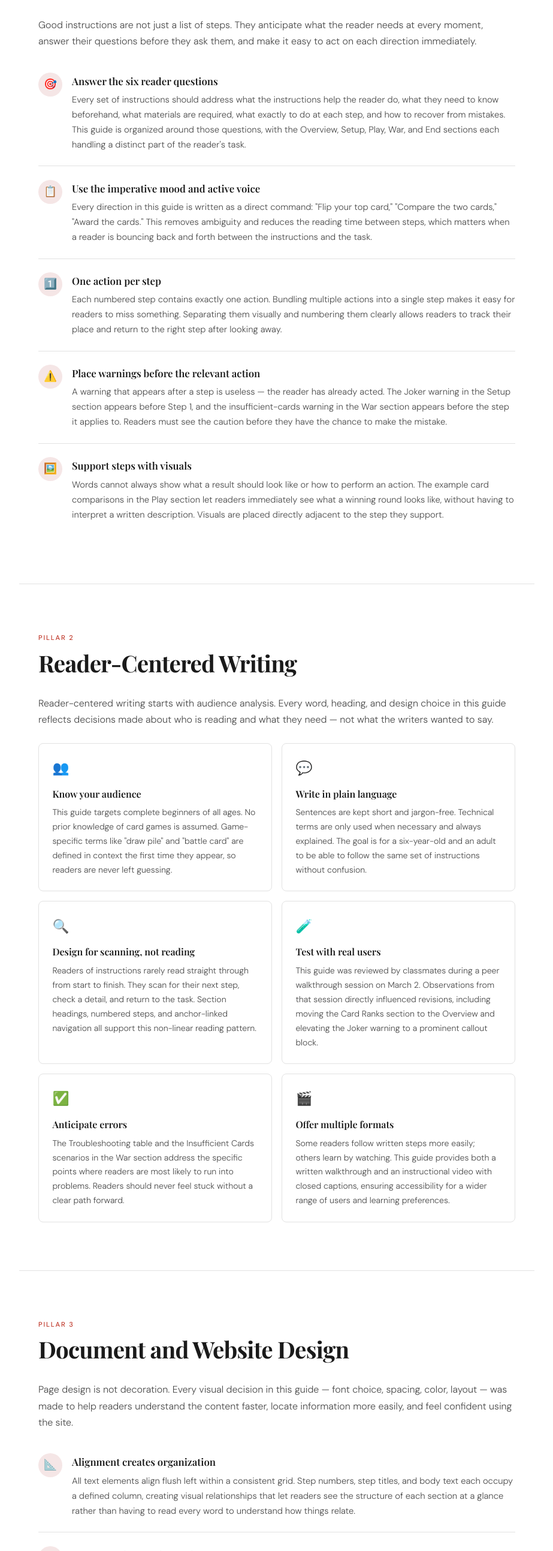
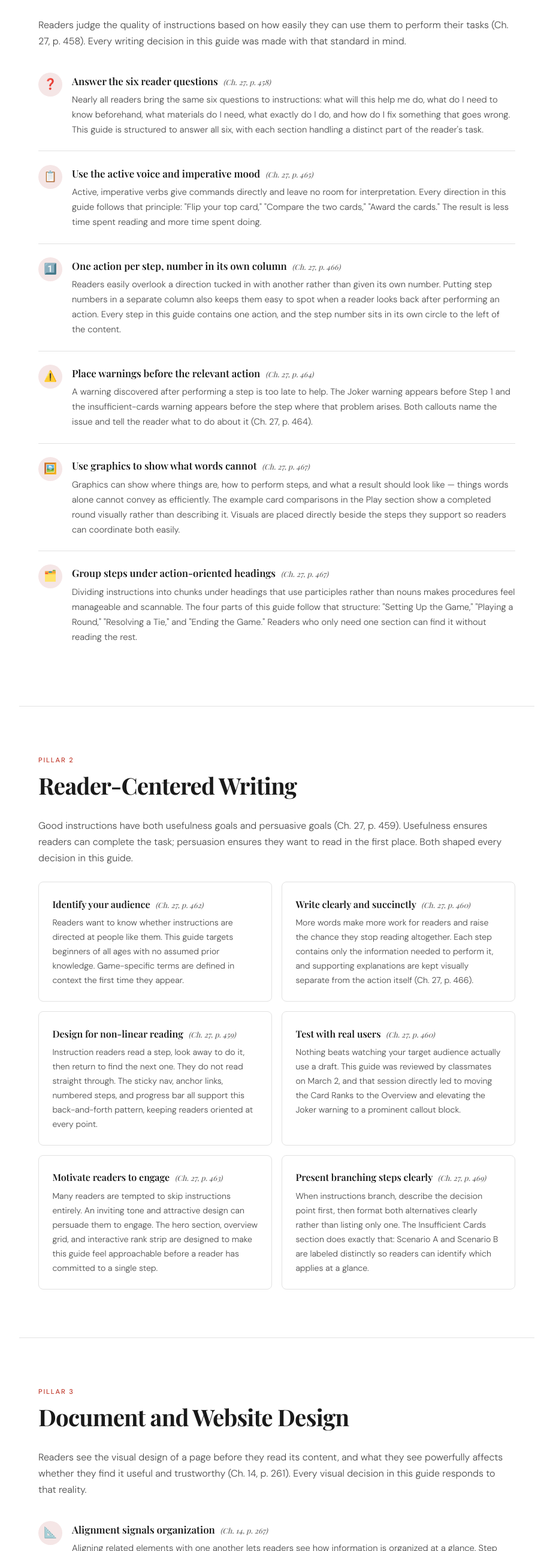
Before and after one commit to lucasle-28/wrt307-cards, a plain HTML site: page best-practices.html in a window 1280 px wide. Shown: the part 214-2800 px from the top of the page at 60% size, without its empty margins (178-1101 px from the left). Drawn offline with nearby package versions, Linux system fonts and the light colour scheme.

Commit message:
reivison

```diff
--- a/best-practices.html
+++ b/best-practices.html
@@ -9,6 +9,12 @@
 <link href="https://fonts.googleapis.com/css2?family=Playfair+Display:wght@400;600;700&family=DM+Sans:wght@300;400;500&display=swap" rel="stylesheet" />
 <link rel="stylesheet" href="styles.css" />
 <style>
+  .cite {
+    font-size: 0.78rem;
+    color: var(--ink-soft);
+    font-style: italic;
+    margin-left: 0.3rem;
+  }
   .bp-grid {
     display: grid;
     grid-template-columns: 1fr 1fr;
@@ -20,25 +26,14 @@
     border-radius: 8px;
     padding: 1.4rem;
     transition: border-color var(--transition), transform var(--transition), box-shadow var(--transition);
-    cursor: default;
   }
   .bp-card:hover {
     border-color: var(--red);
     transform: translateY(-3px);
     box-shadow: 0 12px 28px rgba(0,0,0,0.07);
   }
-  .bp-card-icon {
-    font-size: 1.4rem;
-    margin-bottom: 0.6rem;
-  }
-  .bp-card h3 {
-    font-size: 1rem;
-    margin-bottom: 0.4rem;
-  }
-  .bp-card p {
-    font-size: 0.88rem;
-    margin: 0;
-  }
+  .bp-card h3 { font-size: 1rem; margin-bottom: 0.4rem; }
+  .bp-card p { font-size: 0.88rem; margin: 0; }
   .principle-row {
     display: flex;
     gap: 1rem;
@@ -66,8 +61,6 @@
 </head>
 <body>
 
-<div id="progress-bar"></div>
-
 <nav>
   <div class="nav-inner">
     <a class="nav-logo" href="index.html"><span>♠</span> War: The Card Game</a>
@@ -88,45 +81,53 @@
 <section>
   <div class="section-label">Pillar 1</div>
   <h2>Instructional Writing</h2>
-  <p>Good instructions are not just a list of steps. They anticipate what the reader needs at every moment, answer their questions before they ask them, and make it easy to act on each direction immediately.</p>
+  <p>Readers judge the quality of instructions based on how easily they can use them to perform their tasks (Ch. 27, p. 458). Every writing decision in this guide was made with that standard in mind.</p>
 
   <div class="principle-row">
-    <div class="principle-icon">🎯</div>
+    <div class="principle-icon">❓</div>
     <div class="principle-body">
-      <h3>Answer the six reader questions</h3>
-      <p>Every set of instructions should address what the instructions help the reader do, what they need to know beforehand, what materials are required, what exactly to do at each step, and how to recover from mistakes. This guide is organized around those questions, with the Overview, Setup, Play, War, and End sections each handling a distinct part of the reader's task.</p>
+      <h3>Answer the six reader questions <span class="cite">(Ch. 27, p. 458)</span></h3>
+      <p>Nearly all readers bring the same six questions to instructions: what will this help me do, what do I need to know beforehand, what materials do I need, what exactly do I do, and how do I fix something that goes wrong. This guide is structured to answer all six, with each section handling a distinct part of the reader's task.</p>
     </div>
   </div>
 
   <div class="principle-row">
     <div class="principle-icon">📋</div>
     <div class="principle-body">
-      <h3>Use the imperative mood and active voice</h3>
-      <p>Every direction in this guide is written as a direct command: "Flip your top card," "Compare the two cards," "Award the cards." This removes ambiguity and reduces the reading time between steps, which matters when a reader is bouncing back and forth between the instructions and the task.</p>
+      <h3>Use the active voice and imperative mood <span class="cite">(Ch. 27, p. 465)</span></h3>
+      <p>Active, imperative verbs give commands directly and leave no room for interpretation. Every direction in this guide follows that principle: "Flip your top card," "Compare the two cards," "Award the cards." The result is less time spent reading and more time spent doing.</p>
     </div>
   </div>
 
   <div class="principle-row">
     <div class="principle-icon">1️⃣</div>
     <div class="principle-body">
-      <h3>One action per step</h3>
-      <p>Each numbered step contains exactly one action. Bundling multiple actions into a single step makes it easy for readers to miss something. Separating them visually and numbering them clearly allows readers to track their place and return to the right step after looking away.</p>
+      <h3>One action per step, number in its own column <span class="cite">(Ch. 27, p. 466)</span></h3>
+      <p>Readers easily overlook a direction tucked in with another rather than given its own number. Putting step numbers in a separate column also keeps them easy to spot when a reader looks back after performing an action. Every step in this guide contains one action, and the step number sits in its own circle to the left of the content.</p>
     </div>
   </div>
 
   <div class="principle-row">
     <div class="principle-icon">⚠️</div>
     <div class="principle-body">
-      <h3>Place warnings before the relevant action</h3>
-      <p>A warning that appears after a step is useless — the reader has already acted. The Joker warning in the Setup section appears before Step 1, and the insufficient-cards warning in the War section appears before the step it applies to. Readers must see the caution before they have the chance to make the mistake.</p>
+      <h3>Place warnings before the relevant action <span class="cite">(Ch. 27, p. 464)</span></h3>
+      <p>A warning discovered after performing a step is too late to help. The Joker warning appears before Step 1 and the insufficient-cards warning appears before the step where that problem arises. Both callouts name the issue and tell the reader what to do about it (Ch. 27, p. 464).</p>
     </div>
   </div>
 
   <div class="principle-row">
     <div class="principle-icon">🖼️</div>
     <div class="principle-body">
-      <h3>Support steps with visuals</h3>
-      <p>Words cannot always show what a result should look like or how to perform an action. The example card comparisons in the Play section let readers immediately see what a winning round looks like, without having to interpret a written description. Visuals are placed directly adjacent to the step they support.</p>
+      <h3>Use graphics to show what words cannot <span class="cite">(Ch. 27, p. 467)</span></h3>
+      <p>Graphics can show where things are, how to perform steps, and what a result should look like — things words alone cannot convey as efficiently. The example card comparisons in the Play section show a completed round visually rather than describing it. Visuals are placed directly beside the steps they support so readers can coordinate both easily.</p>
+    </div>
+  </div>
+
+  <div class="principle-row">
+    <div class="principle-icon">🗂️</div>
+    <div class="principle-body">
+      <h3>Group steps under action-oriented headings <span class="cite">(Ch. 27, p. 467)</span></h3>
+      <p>Dividing instructions into chunks under headings that use participles rather than nouns makes procedures feel manageable and scannable. The four parts of this guide follow that structure: "Setting Up the Game," "Playing a Round," "Resolving a Tie," and "Ending the Game." Readers who only need one section can find it without reading the rest.</p>
     </div>
   </div>
 </section>
@@ -135,39 +136,40 @@
 <section>
   <div class="section-label">Pillar 2</div>
   <h2>Reader-Centered Writing</h2>
-  <p>Reader-centered writing starts with audience analysis. Every word, heading, and design choice in this guide reflects decisions made about who is reading and what they need — not what the writers wanted to say.</p>
+  <p>Good instructions have both usefulness goals and persuasive goals (Ch. 27, p. 459). Usefulness ensures readers can complete the task; persuasion ensures they want to read in the first place. Both shaped every decision in this guide.</p>
 
   <div class="bp-grid">
+
     <div class="bp-card">
-      <div class="bp-card-icon">👥</div>
-      <h3>Know your audience</h3>
-      <p>This guide targets complete beginners of all ages. No prior knowledge of card games is assumed. Game-specific terms like "draw pile" and "battle card" are defined in context the first time they appear, so readers are never left guessing.</p>
+      <h3>Identify your audience <span class="cite">(Ch. 27, p. 462)</span></h3>
+      <p>Readers want to know whether instructions are directed at people like them. This guide targets beginners of all ages with no assumed prior knowledge. Game-specific terms are defined in context the first time they appear.</p>
     </div>
+
     <div class="bp-card">
-      <div class="bp-card-icon">💬</div>
-      <h3>Write in plain language</h3>
-      <p>Sentences are kept short and jargon-free. Technical terms are only used when necessary and always explained. The goal is for a six-year-old and an adult to be able to follow the same set of instructions without confusion.</p>
+      <h3>Write clearly and succinctly <span class="cite">(Ch. 27, p. 460)</span></h3>
+      <p>More words make more work for readers and raise the chance they stop reading altogether. Each step contains only the information needed to perform it, and supporting explanations are kept visually separate from the action itself (Ch. 27, p. 466).</p>
     </div>
+
     <div class="bp-card">
-      <div class="bp-card-icon">🔍</div>
-      <h3>Design for scanning, not reading</h3>
-      <p>Readers of instructions rarely read straight through from start to finish. They scan for their next step, check a detail, and return to the task. Section headings, numbered steps, and anchor-linked navigation all support this non-linear reading pattern.</p>
+      <h3>Design for non-linear reading <span class="cite">(Ch. 27, p. 459)</span></h3>
+      <p>Instruction readers read a step, look away to do it, then return to find the next one. They do not read straight through. The sticky nav, anchor links, numbered steps, and progress bar all support this back-and-forth pattern, keeping readers oriented at every point.</p>
     </div>
+
     <div class="bp-card">
-      <div class="bp-card-icon">🧪</div>
-      <h3>Test with real users</h3>
-      <p>This guide was reviewed by classmates during a peer walkthrough session on March 2. Observations from that session directly influenced revisions, including moving the Card Ranks section to the Overview and elevating the Joker warning to a prominent callout block.</p>
+      <h3>Test with real users <span class="cite">(Ch. 27, p. 460)</span></h3>
+      <p>Nothing beats watching your target audience actually use a draft. This guide was reviewed by classmates on March 2, and that session directly led to moving the Card Ranks to the Overview and elevating the Joker warning to a prominent callout block.</p>
     </div>
+
     <div class="bp-card">
-      <div class="bp-card-icon">✅</div>
-      <h3>Anticipate errors</h3>
-      <p>The Troubleshooting table and the Insufficient Cards scenarios in the War section address the specific points where readers are most likely to run into problems. Readers should never feel stuck without a clear path forward.</p>
+      <h3>Motivate readers to engage <span class="cite">(Ch. 27, p. 463)</span></h3>
+      <p>Many readers are tempted to skip instructions entirely. An inviting tone and attractive design can persuade them to engage. The hero section, overview grid, and interactive rank strip are designed to make this guide feel approachable before a reader has committed to a single step.</p>
     </div>
+
     <div class="bp-card">
-      <div class="bp-card-icon">🎬</div>
-      <h3>Offer multiple formats</h3>
-      <p>Some readers follow written steps more easily; others learn by watching. This guide provides both a written walkthrough and an instructional video with closed captions, ensuring accessibility for a wider range of users and learning preferences.</p>
+      <h3>Present branching steps clearly <span class="cite">(Ch. 27, p. 469)</span></h3>
+      <p>When instructions branch, describe the decision point first, then format both alternatives clearly rather than listing only one. The Insufficient Cards section does exactly that: Scenario A and Scenario B are labeled distinctly so readers can identify which applies at a glance.</p>
     </div>
+
   </div>
 </section>
 
@@ -175,53 +177,53 @@
 <section>
   <div class="section-label">Pillar 3</div>
   <h2>Document and Website Design</h2>
-  <p>Page design is not decoration. Every visual decision in this guide — font choice, spacing, color, layout — was made to help readers understand the content faster, locate information more easily, and feel confident using the site.</p>
+  <p>Readers see the visual design of a page before they read its content, and what they see powerfully affects whether they find it useful and trustworthy (Ch. 14, p. 261). Every visual decision in this guide responds to that reality.</p>
 
   <div class="principle-row">
     <div class="principle-icon">📐</div>
     <div class="principle-body">
-      <h3>Alignment creates organization</h3>
-      <p>All text elements align flush left within a consistent grid. Step numbers, step titles, and body text each occupy a defined column, creating visual relationships that let readers see the structure of each section at a glance rather than having to read every word to understand how things relate.</p>
+      <h3>Alignment signals organization <span class="cite">(Ch. 14, p. 267)</span></h3>
+      <p>Aligning related elements with one another lets readers see how information is organized at a glance. Step numbers, titles, and body text each occupy a defined column in this guide. Spanning section headings across the full content width also gives them added emphasis, as the textbook notes that extending items across columns is one way to highlight them (p. 268).</p>
     </div>
   </div>
 
   <div class="principle-row">
     <div class="principle-icon">🔲</div>
     <div class="principle-body">
-      <h3>Grouping shows relationships</h3>
-      <p>Less white space between a heading and the content it labels signals that they belong together. More white space between sections signals a break. The consistent use of spacing in the step list, callout blocks, and section dividers helps readers understand the hierarchy of information without thinking about it.</p>
+      <h3>Grouping shows relationships <span class="cite">(Ch. 14, p. 268)</span></h3>
+      <p>Readers interpret the distance between items as a signal of how closely related they are. Less space signals connection; more space signals separation. Using less space below a heading than above it places the heading in closer visual proximity to the content it labels (p. 269), a principle applied consistently to every section and step group in this guide.</p>
     </div>
   </div>
 
   <div class="principle-row">
     <div class="principle-icon">🔴</div>
     <div class="principle-body">
-      <h3>Contrast establishes hierarchy and focus</h3>
-      <p>Red is used consistently for labels, active navigation, warnings, and key accents. Black serif type is used for headings. Lighter gray body text recedes visually. This contrast system lets readers immediately distinguish between types of content, such as a section heading versus a step explanation versus a warning callout.</p>
+      <h3>Contrast establishes hierarchy and focus <span class="cite">(Ch. 14, p. 270)</span></h3>
+      <p>Nothing stands out when everything looks the same. Size, type treatment, color, and font are the four variables that create contrast (p. 270). Red is used consistently here for section labels, active nav states, and warning callouts, making high-priority content immediately visible without readers having to search for it.</p>
     </div>
   </div>
 
   <div class="principle-row">
     <div class="principle-icon">🔁</div>
     <div class="principle-body">
-      <h3>Repetition creates unity</h3>
-      <p>Every page in this site uses the same navigation bar, footer, font pairing, color palette, and callout styles. Readers who learn the design on the Overview page can immediately orient themselves on the Video or Team pages. Consistency reduces cognitive load and builds trust in the document.</p>
+      <h3>Repetition creates visual unity <span class="cite">(Ch. 14, p. 272)</span></h3>
+      <p>Repetition lets readers learn a document's structure so each new page feels immediately familiar. Every page on this site shares the same nav bar, footer, font pairing, color palette, and callout styles. A reader who understands the layout of the Overview page can orient themselves instantly on any other page without any extra effort.</p>
+    </div>
+  </div>
+
+  <div class="principle-row">
+    <div class="principle-icon">🌐</div>
+    <div class="principle-body">
+      <h3>Apply print design principles to web pages <span class="cite">(Ch. 27, p. 476)</span></h3>
+      <p>The same design strategies that make print documents usable make web pages usable too. A consistent design across all pages and the alignment, grouping, contrast, and repetition principles drawn from Chapter 14 together ensure this site is as intentionally designed as any printed manual.</p>
     </div>
   </div>
 
   <div class="principle-row">
     <div class="principle-icon">♿</div>
     <div class="principle-body">
-      <h3>Accessibility is a design requirement</h3>
-      <p>All images include descriptive alt text. The instructional video includes closed captions. Font sizes remain readable at default browser zoom. Color contrast between text and background meets legibility standards. Accessibility was treated as a baseline requirement, not an afterthought.</p>
-    </div>
-  </div>
-
-  <div class="principle-row">
-    <div class="principle-icon">📍</div>
-    <div class="principle-body">
-      <h3>Navigation supports non-linear use</h3>
-      <p>The sticky navigation bar, anchor links, and scroll-progress indicator all support the way real readers use instructional websites. A reader who wants to jump straight to the War section can do so in one click. The active link highlighting tells them exactly where they are in the document at all times.</p>
+      <h3>Select type that is easy to read <span class="cite">(Ch. 14, p. 274)</span></h3>
+      <p>Fonts with strong, distinct main lines are easier to read, and all-capital letters should be avoided for more than a few words since research shows they slow reading. This guide uses Playfair Display for headings and DM Sans for body text. Uppercase is reserved for short section labels only, not full sentences.</p>
     </div>
   </div>
 </section>
```
Also changed, not shown: memo.html (+13 -14 lines), team.html (+2 -3 lines), video.html (+0 -1 lines).
